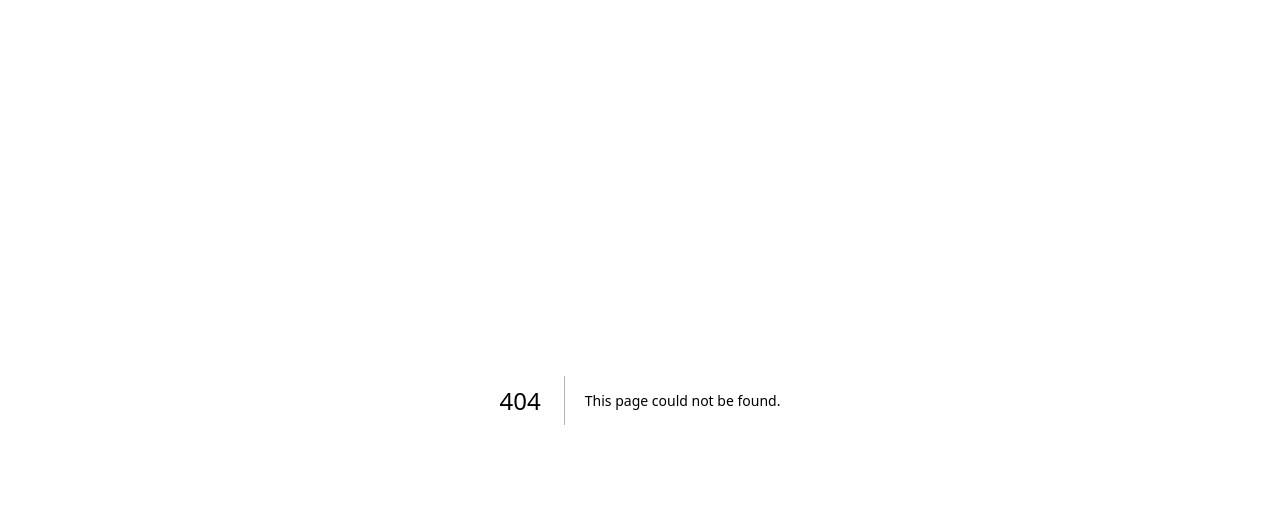
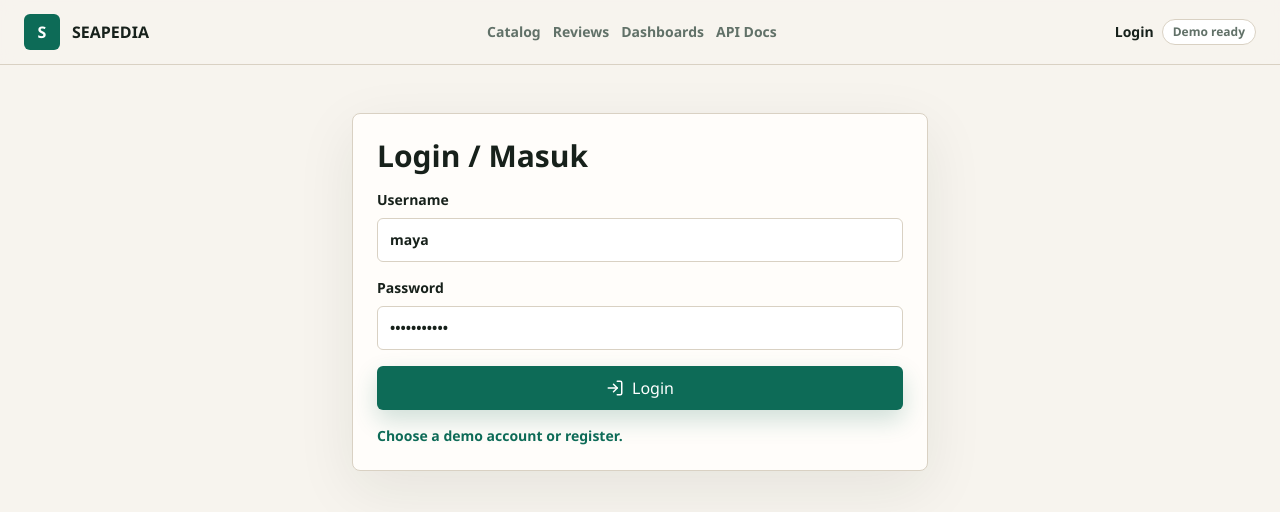
Before and after one commit to myudak/seapedia, a Next.js app: page /login in a window 1280 px wide. Before the commit this address had no page. Shown: the top 512 px of the page. Built offline with nearby package versions, Linux system fonts and the light colour scheme.

Commit message:
feat(seed): add demo accounts and marketplace sample data

```diff
--- /dev/null
+++ b/src/app/login/page.tsx
@@ -0,0 +1,16 @@
+import { AppShell } from "@/components/app-shell";
+import { AuthPanel } from "@/components/auth-panel";
+
+export const metadata = {
+  title: "Login",
+};
+
+export default function LoginPage() {
+  return (
+    <AppShell>
+      <main className="px-4 py-12">
+        <AuthPanel mode="login" />
+      </main>
+    </AppShell>
+  );
+}
--- /dev/null
+++ b/src/app/register/page.tsx
@@ -0,0 +1,16 @@
+import { AppShell } from "@/components/app-shell";
+import { AuthPanel } from "@/components/auth-panel";
+
+export const metadata = {
+  title: "Register",
+};
+
+export default function RegisterPage() {
+  return (
+    <AppShell>
+      <main className="px-4 py-12">
+        <AuthPanel mode="register" />
+      </main>
+    </AppShell>
+  );
+}
--- a/src/components/app-shell.tsx
+++ b/src/components/app-shell.tsx
@@ -25,7 +25,12 @@ export function AppShell({ children }: AppShellProps) {
               </a>
             ))}
           </nav>
-          <Badge>Demo ready</Badge>
+          <div className="flex items-center gap-2">
+            <Link href="/login" className="text-sm font-bold text-[var(--market)]">
+              Login
+            </Link>
+            <Badge>Demo ready</Badge>
+          </div>
         </div>
       </header>
       {children}
--- /dev/null
+++ b/src/components/auth-panel.tsx
@@ -0,0 +1,96 @@
+"use client";
+
+import { useState } from "react";
+import { LogIn, UserPlus } from "lucide-react";
+import { Button } from "@/components/ui/button";
+import { Card } from "@/components/ui/card";
+import { Field, TextInput } from "@/components/ui/field";
+
+type AuthPanelProps = {
+  mode: "login" | "register";
+};
+
+export function AuthPanel({ mode }: AuthPanelProps) {
+  const [username, setUsername] = useState(mode === "login" ? "maya" : "");
+  const [password, setPassword] = useState("seapedia123");
+  const [displayName, setDisplayName] = useState("New Seapedia User");
+  const [email, setEmail] = useState("new@seapedia.test");
+  const [message, setMessage] = useState("Choose a demo account or register.");
+
+  const isLogin = mode === "login";
+
+  return (
+    <Card className="mx-auto grid max-w-xl gap-4 p-6">
+      <h1 className="text-3xl font-black">
+        {isLogin ? "Login" : "Register"} / {isLogin ? "Masuk" : "Daftar"}
+      </h1>
+      <form
+        className="grid gap-4"
+        onSubmit={(event) => {
+          event.preventDefault();
+          fetch(isLogin ? "/api/auth/login" : "/api/auth/register", {
+            method: "POST",
+            headers: { "Content-Type": "application/json" },
+            body: JSON.stringify(
+              isLogin
+                ? { username, password }
+                : {
+                    username,
+                    password,
+                    displayName,
+                    email,
+                    roles: ["Buyer"],
+                  },
+            ),
+          })
+            .then((response) => response.json())
+            .then((payload) => {
+              if (payload.ok) {
+                setMessage(
+                  isLogin
+                    ? payload.data.needsRoleSelection
+                      ? "Login successful. Choose an active role through the API."
+                      : `Active role: ${payload.data.activeRole}`
+                    : "Registration successful. Login with the new account.",
+                );
+              } else {
+                setMessage(payload.error);
+              }
+            })
+            .catch(() => setMessage("Auth request failed."));
+        }}
+      >
+        {!isLogin ? (
+          <>
+            <Field label="Display name">
+              <TextInput
+                value={displayName}
+                onChange={(event) => setDisplayName(event.target.value)}
+              />
+            </Field>
+            <Field label="Email">
+              <TextInput value={email} onChange={(event) => setEmail(event.target.value)} />
+            </Field>
+          </>
+        ) : null}
+        <Field label="Username">
+          <TextInput
+            value={username}
+            onChange={(event) => setUsername(event.target.value)}
+          />
+        </Field>
+        <Field label="Password">
+          <TextInput
+            type="password"
+            value={password}
+            onChange={(event) => setPassword(event.target.value)}
+          />
+        </Field>
+        <Button icon={isLogin ? <LogIn size={18} /> : <UserPlus size={18} />}>
+          {isLogin ? "Login" : "Register"}
+        </Button>
+      </form>
+      <p className="text-sm font-semibold text-[var(--market)]">{message}</p>
+    </Card>
+  );
+}
--- /dev/null
+++ b/src/lib/seed/demo-accounts.ts
@@ -0,0 +1,41 @@
+import type { Role } from "@/lib/domain/types";
+
+export type DemoAccount = {
+  username: string;
+  password: string;
+  roles: Role[];
+  note: string;
+};
+
+export const demoAccounts: DemoAccount[] = [
+  {
+    username: "admin",
+    password: "seapedia123",
+    roles: ["Admin"],
+    note: "Admin monitoring, discount management, and overdue simulation.",
+  },
+  {
+    username: "maya",
+    password: "seapedia123",
+    roles: ["Buyer", "Seller", "Driver"],
+    note: "Multi-role user that must choose an active role after login.",
+  },
+  {
+    username: "seller",
+    password: "seapedia123",
+    roles: ["Seller"],
+    note: "Seller store and product management.",
+  },
+  {
+    username: "buyer",
+    password: "seapedia123",
+    roles: ["Buyer"],
+    note: "Wallet, cart, checkout, and order history.",
+  },
+  {
+    username: "driver",
+    password: "seapedia123",
+    roles: ["Driver"],
+    note: "Delivery job discovery and completion.",
+  },
+];
```
